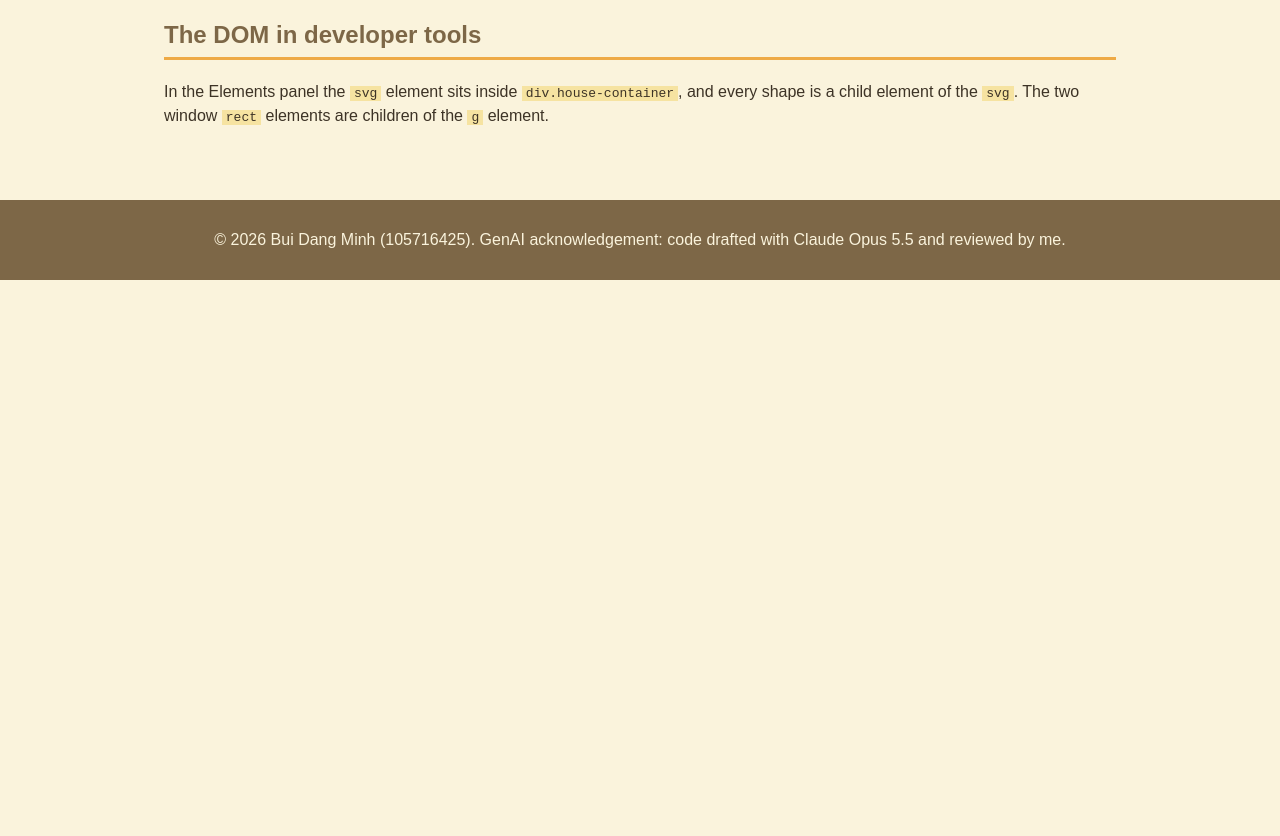
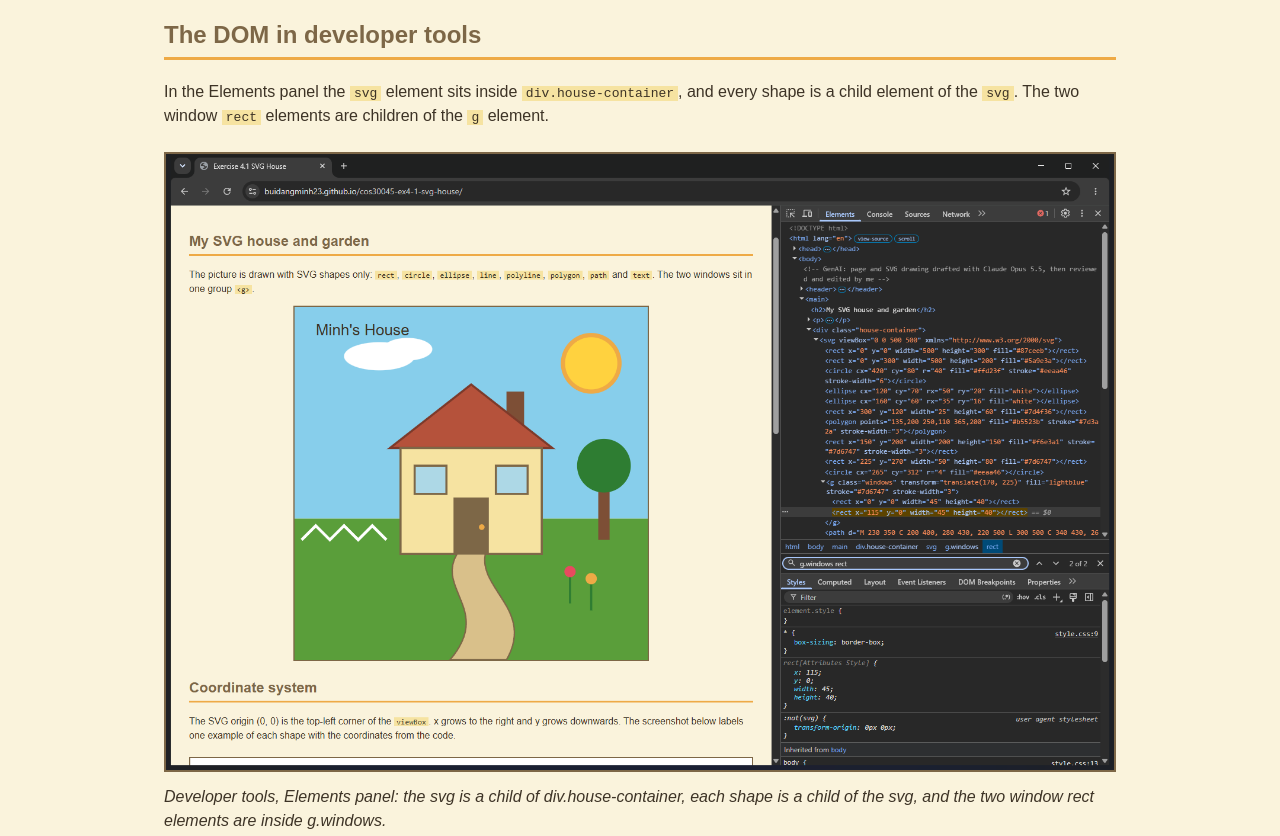
Before and after one commit to buidangminh23/cos30045-ex4-1-svg-house, a plain HTML site: page index.html in a window 1280 px wide. Shown: the part 2308-3144 px from the top of the page. Before the commit the page ends 2588 px from the top, so only its background shows below. Drawn offline with Linux system fonts and the light colour scheme.

Commit message:
Step 5: add the developer tools DOM screenshot
Show the svg, its child shapes and the g.windows group with both window
rect elements in the Elements panel.
Screenshot taken with GenAI assistance (Claude Opus 5.5).

```diff
--- a/index.html
+++ b/index.html
@@ -91,6 +91,10 @@
 
     <h2>The DOM in developer tools</h2>
     <p>In the Elements panel the <code>svg</code> element sits inside <code>div.house-container</code>, and every shape is a child element of the <code>svg</code>. The two window <code>rect</code> elements are children of the <code>g</code> element.</p>
+    <figure>
+      <img src="images/dom-devtools.png" alt="Browser window with the SVG house on the left and the developer tools Elements panel on the right, showing the svg element, its shapes and the g element with the two window rectangles">
+      <figcaption>Developer tools, Elements panel: the svg is a child of div.house-container, each shape is a child of the svg, and the two window rect elements are inside g.windows.</figcaption>
+    </figure>
   </main>
 
   <footer>
```
Also changed, not shown: images/dom-devtools.png (added), 1 other file.
